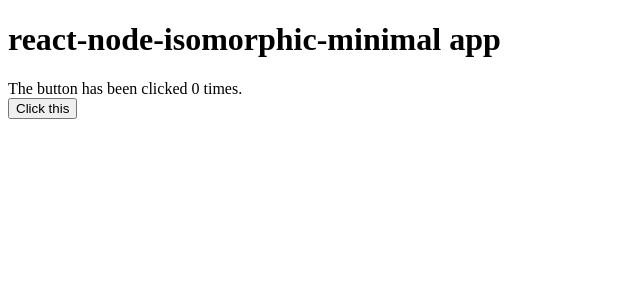
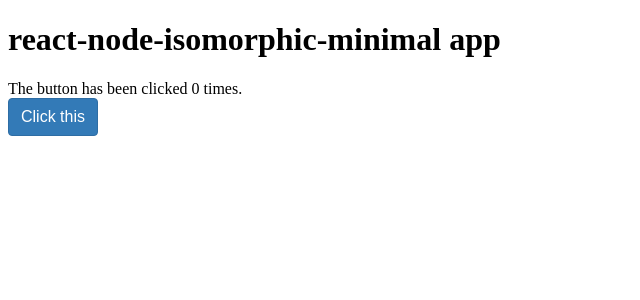
Before and after one commit to pearces/react-node-isomorphic-minimal, a React app: page / in a window 1280 px wide. Shown: the top 300 px of the page, without its empty margins (0-640 px from the left). Built offline with nearby package versions, Linux system fonts and the light colour scheme; the HTML template or start-up script is replaced by a standard one.

Commit message:
Enabled node debugger for development builds, added separate page (inline) and app styling, updated app styles, updated unit tests and snapshot

```diff
--- a/package.json
+++ b/package.json
@@ -60,7 +60,7 @@
     "unit": "jest",
     "test": "npm run lint && npm run unit",
     "server": "NODE_ENV=production node dist/server.js",
-    "server:dev": "node utils/waitForFile.js dist/server.js && NODE_ENV=development nodemon --delay 2.5 --watch dist --ext js --ignore dist/bundle.js dist/server.js",
+    "server:dev": "node utils/waitForFile.js dist/server.js && NODE_ENV=development nodemon --inspect --delay 2.5 --watch dist --ext js --ignore dist/bundle.js dist/server.js",
     "start": "npm run clean && npm run build && npm run server",
     "start:dev": "npm run clean && concurrently \"npm:build:dev\" \"npm:server:dev\"",
     "lint": "eslint src"
--- a/src/components/App.jsx
+++ b/src/components/App.jsx
@@ -16,7 +16,7 @@ class App extends Component {
       <>
         <h1>{APP_NAME}</h1>
         <div>{`The button has been clicked ${count} times.`}</div>
-        <button type="button" label="click this" onClick={this.clickHandler}>Click this</button>
+        <button className="primary" type="button" label="click this" onClick={this.clickHandler}>Click this</button>
       </>
     );
   }
--- a/src/components/App.scss
+++ b/src/components/App.scss
@@ -1,3 +1,29 @@
-* {
-	box-sizing: border-box;
+button {
+  &:not(disabled) {
+    cursor: pointer;
+  }
+
+  display: inline-block;
+  font-weight: 400;
+  text-align: center;
+  white-space: nowrap;
+  vertical-align: middle;
+  user-select: none;
+  border: 1px solid transparent;
+  padding: .375rem .75rem;
+  font-size: 1rem;
+  line-height: 1.5;
+  border-radius: .25rem;
+  transition: color .15s ease-in-out,background-color .15s ease-in-out,border-color .15s ease-in-out,box-shadow .15s ease-in-out;
+
+  &.primary {
+    color: #fff;
+    background-color: #337ab7;
+    border-color: #2e6da4;
+
+    &:hover {
+        background-color: #286090;
+        border-color: #204d74;
+    }
+  }
 }
--- a/src/components/Html.jsx
+++ b/src/components/Html.jsx
@@ -1,9 +1,11 @@
 import React from 'react';
 import PropTypes from 'prop-types';
+import './Main.scss';
 
 const Html = ({
   children,
   title,
+  inlineCss,
   description,
   stylesheets,
   scripts
@@ -14,6 +16,7 @@ const Html = ({
       <title>{title}</title>
       <meta name="description" content={description} />
       <meta name="viewport" content="width=device-width, initial-scale=1" />
+      {inlineCss && <style>{inlineCss}</style>}
       {stylesheets.map((stylesheet) => <link rel="stylesheet" href={`/static/${stylesheet}`} key={stylesheet} />)}
       <link rel="apple-touch-icon" sizes="180x180" href="/static/apple-touch-icon.png" />
       <link rel="icon" type="image/png" sizes="32x32" href="/static/favicon-32x32.png" />
@@ -30,12 +33,14 @@ Html.propTypes = {
   children: PropTypes.oneOfType([PropTypes.element, PropTypes.string]).isRequired,
   title: PropTypes.string,
   description: PropTypes.string,
+  inlineCss: PropTypes.string,
   stylesheets: PropTypes.arrayOf(PropTypes.string),
   scripts: PropTypes.arrayOf(PropTypes.string)
 };
 
 Html.defaultProps = {
   title: '',
+  inlineCss: undefined,
   description: '',
   stylesheets: [],
   scripts: []
--- /dev/null
+++ b/src/components/Main.scss
@@ -0,0 +1,20 @@
+// add critical path styles here to be included inline in the index file html
+
+* {
+	box-sizing: border-box;
+}
+
+html, body {
+	min-height: 100%;
+	background: #fff;
+	color: #000;
+}
+
+body {
+  text-rendering: optimizeLegibility;
+}
+
+img {
+	border: none;
+	max-width: 100%;
+}
--- a/src/constants.js
+++ b/src/constants.js
@@ -1,3 +1,5 @@
 export const DEFAULT_PORT = 3000;
 
 export const APP_NAME = 'react-node-isomorphic-minimal app';
+
+export const INLINE_CSS_FILE = 'inline.css';
--- a/webpack.config.js
+++ b/webpack.config.js
@@ -69,11 +69,15 @@ const serverConfig = {
     filename: 'server.js',
     libraryTarget: 'commonjs2'
   },
+  plugins: [
+    new MiniCssExtractPlugin({ filename: 'inline.css' })
+  ],
   module: {
     ...common.module,
     rules: [
       ...common.module.rules,
-      { test: /\.s[ac]ss$/i, use: 'null-loader' }
+      { test: /\.s[ac]ss$/i, use: 'null-loader' },
+      { test: /Main\.s[ac]ss$/i, use: [MiniCssExtractPlugin.loader, 'css-loader', 'sass-loader'] }
     ]
   }
 };
```
Also changed, not shown: src/server.js (+12 -2 lines), 2 other files (tests, documents, lock files or other folders).
